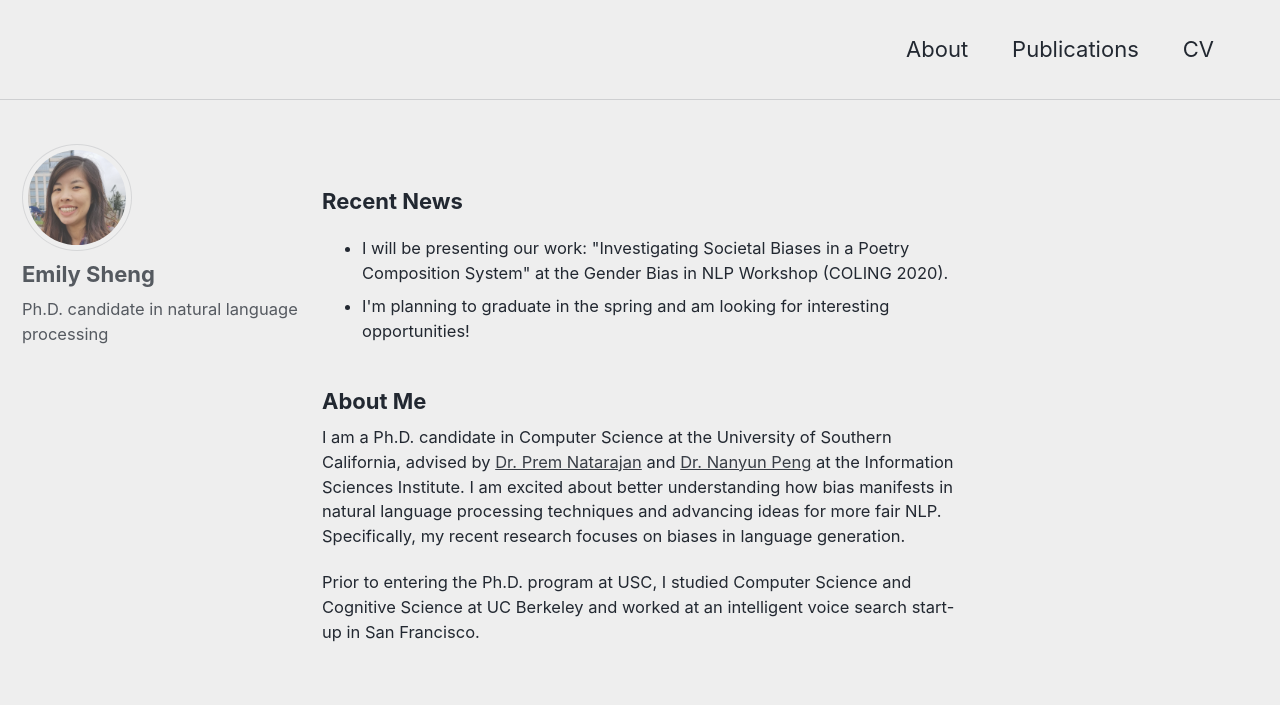
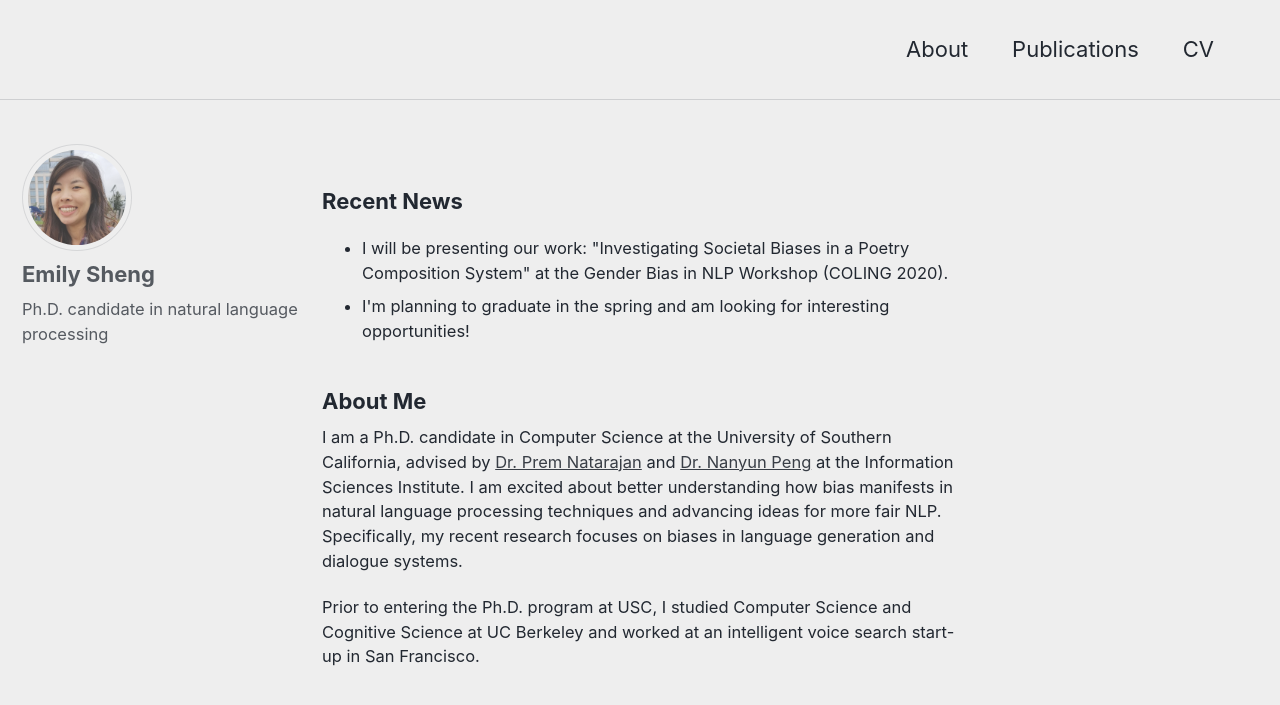
Before and after one commit to ewsheng/ewsheng.github.io, a Jekyll site: the page built from index.html, in a window 1280 px wide and 900 px high. Shown: the top 705 px of the window. Built offline with Jekyll 4.4.1, drawn with Linux system fonts in a browser that asks for light colours; the list of posts is cut into pages by our own code.

Commit message:
Update CV

```diff
--- a/_layouts/home.html
+++ b/_layouts/home.html
@@ -13,7 +13,7 @@ layout: single
 
 <h3>About Me</h3>
 <p>
-  I am a Ph.D. candidate in Computer Science at the University of Southern California, advised by <a href="https://www.isi.edu/about/bio/prem_natarajan" target="_blank">Dr. Prem Natarajan</a> and <a href="http://vnpeng.net/" target="_blank">Dr. Nanyun Peng</a> at the Information Sciences Institute. I am excited about better understanding how bias manifests in natural language processing techniques and advancing ideas for more fair NLP. Specifically, my recent research focuses on biases in language generation.
+  I am a Ph.D. candidate in Computer Science at the University of Southern California, advised by <a href="https://www.isi.edu/about/bio/prem_natarajan" target="_blank">Dr. Prem Natarajan</a> and <a href="http://vnpeng.net/" target="_blank">Dr. Nanyun Peng</a> at the Information Sciences Institute. I am excited about better understanding how bias manifests in natural language processing techniques and advancing ideas for more fair NLP. Specifically, my recent research focuses on biases in language generation and dialogue systems.
 </p>
 <p>
   Prior to entering the Ph.D. program at USC, I studied Computer Science and Cognitive Science at UC Berkeley and worked at an intelligent voice search start-up in San Francisco.
```
Also changed, not shown: 1 other file.
